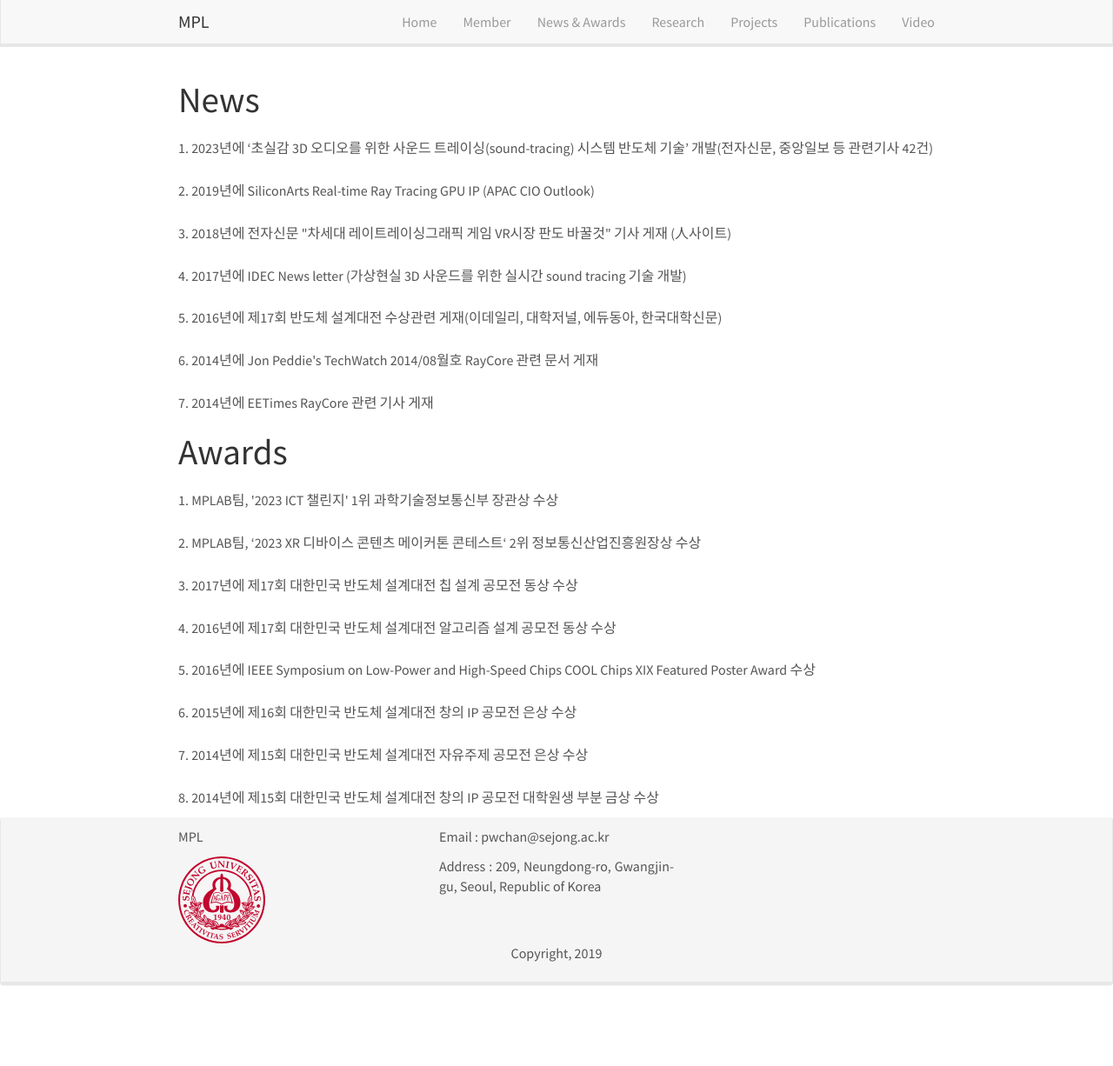
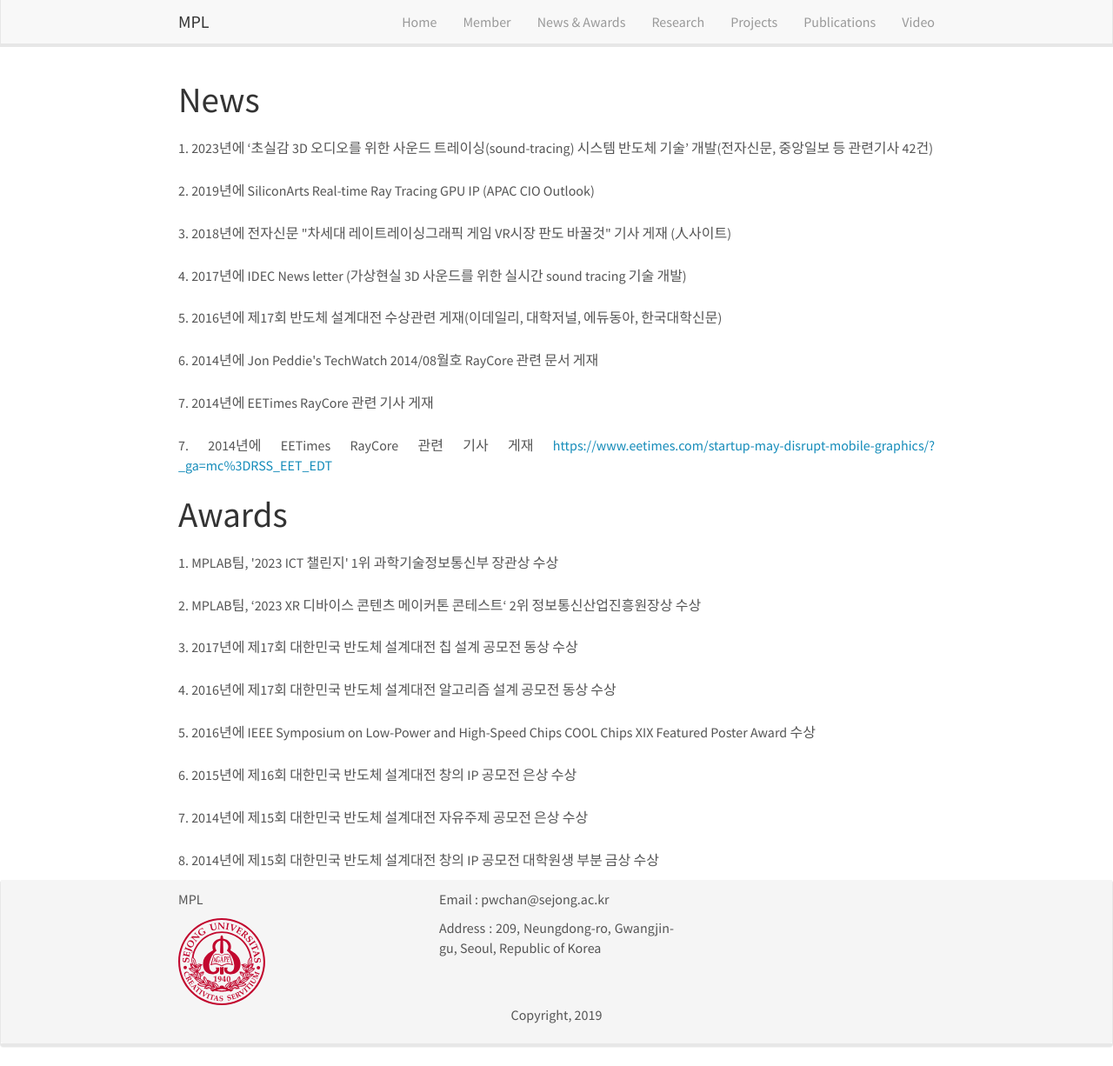
Before and after one commit to MPLRayman/webtest2, a Jekyll site: the page built from _pages/news.html, in a window 1280 px wide and 1226 px high. Shown: the whole window at 87% size. Built offline with Jekyll 4.4.1, drawn with Linux system fonts in a browser that asks for light colours; nearby versions of some CDN libraries.

Commit message:
news link
test

```diff
--- a/_data/news.yml
+++ b/_data/news.yml
@@ -5,3 +5,4 @@
 - content: 5. 2016년에 제17회 반도체 설계대전 수상관련 게재(이데일리, 대학저널, 에듀동아, 한국대학신문)
 - content: 6. 2014년에 Jon Peddie's TechWatch 2014/08월호 RayCore 관련 문서 게재
 - content: 7. 2014년에 EETimes RayCore 관련 기사 게재
+- content: 7. 2014년에 EETimes RayCore 관련 기사 게재 <a href="https://www.example.com" target="_blank">https://www.eetimes.com/startup-may-disrupt-mobile-graphics/?_ga=mc%3DRSS_EET_EDT</a>
```
